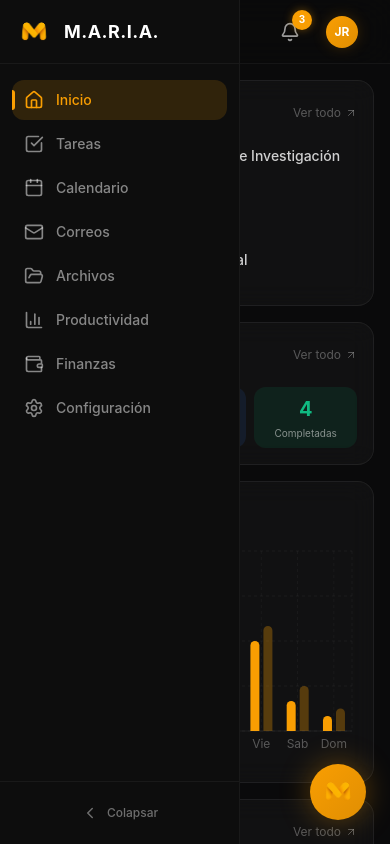
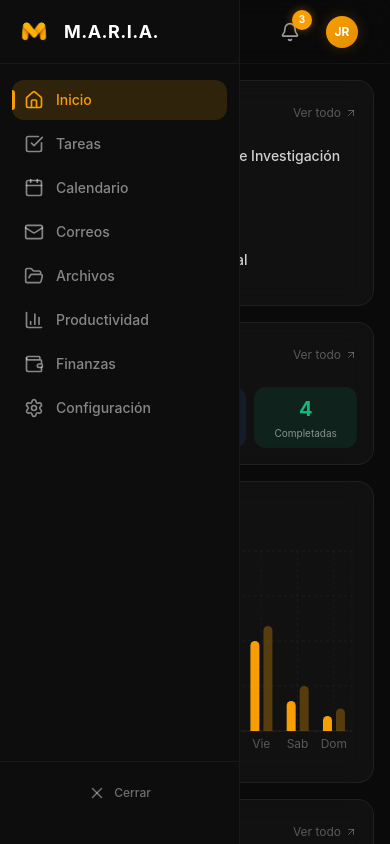
Before and after one commit to EduardoRivas25/maria-web, a React (Vite) app: page /dashboard in a window 390 px wide. Shown: the top 844 px of the page. Built offline with nearby package versions, Linux system fonts and the light colour scheme.

Commit message:
Actualizacion responsive dashboard

```diff
--- a/src/components/dashboard/DashboardLayout.jsx
+++ b/src/components/dashboard/DashboardLayout.jsx
@@ -4,7 +4,6 @@ import { motion, AnimatePresence } from "framer-motion";
 import { Menu, X } from "lucide-react";
 import Sidebar from "./Sidebar";
 import Topbar from "./Topbar";
-import MariaBubble from "./MariaBubble";
 
 export default function DashboardLayout() {
   const [sidebarCollapsed, setSidebarCollapsed] = useState(false);
@@ -46,11 +45,11 @@ export default function DashboardLayout() {
 
       {/* Sidebar - Desktop and Mobile Drawer */}
       <div
-        className={`fixed inset-y-0 left-0 z-50 transform transition-transform duration-300 ease-in-out lg:translate-x-0 ${
-          isMobile ? (mobileMenuOpen ? "translate-x-0" : "-translate-x-full") : ""
-        }`}
+        className={`fixed inset-y-0 left-0 z-50 transform transition-transform duration-300 ease-in-out lg:translate-x-0 ${isMobile ? (mobileMenuOpen ? "translate-x-0" : "-translate-x-full") : ""
+          }`}
       >
         <Sidebar
+          isMobile={isMobile}
           collapsed={isMobile ? false : sidebarCollapsed}
           onToggle={() => {
             if (isMobile) {
@@ -72,17 +71,6 @@ export default function DashboardLayout() {
         )}
       </div>
 
-      {/* Mobile Hamburger Button */}
-      {isMobile && !mobileMenuOpen && (
-        <motion.button
-          initial={{ scale: 0 }}
-          animate={{ scale: 1 }}
-          onClick={() => setMobileMenuOpen(true)}
-          className="fixed bottom-6 left-6 z-30 p-3.5 bg-[#f99e02] text-white rounded-full shadow-[0_4px_20px_rgba(249,158,2,0.4)] hover:scale-105 transition-transform"
-        >
-          <Menu size={24} />
-        </motion.button>
-      )}
 
       {/* Main Content Area MARIA */}
       <motion.div
@@ -92,7 +80,7 @@ export default function DashboardLayout() {
         className="flex flex-col min-h-screen relative"
       >
         {/* Topbar */}
-        <Topbar />
+        <Topbar isMobile={isMobile} onOpenMobileMenu={() => setMobileMenuOpen(true)} />
 
         {/* Page Content */}
         <main className="flex-1 p-4 sm:p-6 overflow-x-hidden">
@@ -100,8 +88,6 @@ export default function DashboardLayout() {
         </main>
       </motion.div>
 
-      {/* M.A.R.I.A. Floating Bubble */}
-      <MariaBubble />
     </div>
   );
 }
--- a/src/components/dashboard/Sidebar.jsx
+++ b/src/components/dashboard/Sidebar.jsx
@@ -12,6 +12,7 @@ import {
   Settings,
   ChevronLeft,
   ChevronRight,
+  X,
 } from "lucide-react";
 
 const navItems = [
@@ -25,7 +26,7 @@ const navItems = [
   { to: "/dashboard/configuracion", icon: Settings, label: "Configuración" },
 ];
 
-export default function Sidebar({ collapsed, onToggle }) {
+export default function Sidebar({ collapsed, onToggle, isMobile }) {
   const location = useLocation();
 
   return (
@@ -124,14 +125,18 @@ export default function Sidebar({ collapsed, onToggle }) {
       </nav>
 
       {/* Collapse Toggle */}
-      <div className="p-3 border-t border-white/5">
+      <div className="p-3 pb-8 border-t border-white/5">
         <button
-          onClick={onToggle}
+          type="button"
+          onClick={(e) => {
+            e.stopPropagation();
+            onToggle();
+          }}
           className="w-full flex items-center justify-center gap-2 px-3 py-2.5 rounded-xl
                      text-white/40 hover:text-white/80 hover:bg-white/5
                      transition-all duration-200 bg-transparent border-none cursor-pointer"
         >
-          {collapsed ? <ChevronRight size={18} /> : <ChevronLeft size={18} />}
+          {isMobile ? <X size={18} /> : (collapsed ? <ChevronRight size={18} /> : <ChevronLeft size={18} />)}
           <AnimatePresence>
             {!collapsed && (
               <motion.span
@@ -141,7 +146,7 @@ export default function Sidebar({ collapsed, onToggle }) {
                 transition={{ duration: 0.2 }}
                 className="text-xs font-medium whitespace-nowrap overflow-hidden"
               >
-                Colapsar
+                {isMobile ? "Cerrar" : "Colapsar"}
               </motion.span>
             )}
           </AnimatePresence>
--- a/src/components/dashboard/Topbar.jsx
+++ b/src/components/dashboard/Topbar.jsx
@@ -10,6 +10,7 @@ import {
   CheckSquare,
   Calendar,
   Clock,
+  Menu,
 } from "lucide-react";
 import { mockNotifications, mockUser } from "@/data/mockData";
 
@@ -30,7 +31,7 @@ const notifIcons = {
   reminder: Clock,
 };
 
-export default function Topbar() {
+export default function Topbar({ isMobile, onOpenMobileMenu }) {
   const location = useLocation();
   const navigate = useNavigate();
   const [showNotifs, setShowNotifs] = useState(false);
@@ -60,6 +61,15 @@ export default function Topbar() {
       className="sticky top-0 z-30 flex items-center justify-between h-16 px-6 border-b border-white/5"
       style={{ background: "rgba(10, 10, 11, 0.8)", backdropFilter: "blur(20px)" }}
     >
+      <div className="flex items-center gap-3">
+        {isMobile && (
+          <button
+            onClick={onOpenMobileMenu}
+            className="p-2 text-white/60 hover:text-white hover:bg-white/5 rounded-xl transition-colors cursor-pointer border-none bg-transparent"
+          >
+            <Menu size={24} />
+          </button>
+        )}
         {/* Page Title */}
         <motion.h1
           key={currentTitle}
@@ -70,6 +80,7 @@ export default function Topbar() {
         >
           {currentTitle}
         </motion.h1>
+      </div>
 
       {/* Right Actions */}
       <div className="flex items-center gap-2">
```
Lines whose indentation alone changed are shown as unchanged.
